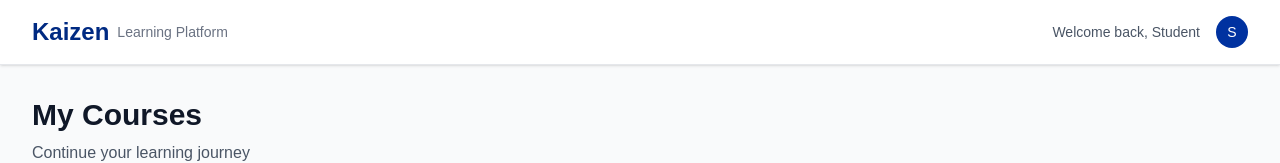
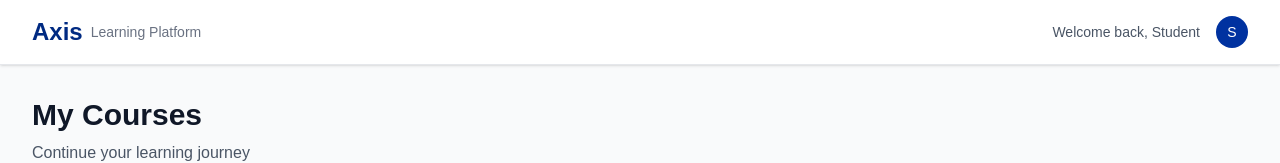
Before and after one commit to tehseendahya/kaizen, a Next.js app: page / in a window 1280 px wide. Shown: the top 163 px of the page. Built offline with nearby package versions, Linux system fonts and the light colour scheme.

Commit message:
name change

```diff
--- a/package.json
+++ b/package.json
@@ -1,5 +1,5 @@
 {
-  "name": "kaizen",
+  "name": "axis",
   "version": "0.1.0",
   "private": true,
   "scripts": {
--- a/src/app/layout.tsx
+++ b/src/app/layout.tsx
@@ -13,7 +13,7 @@
 });
 
 export const metadata: Metadata = {
-  title: "Kaizen",
+  title: "Axis",
   description: "Learning Platform",
 };
 
--- a/src/app/page.tsx
+++ b/src/app/page.tsx
@@ -182,7 +182,7 @@
         <div className="max-w-7xl mx-auto px-4 sm:px-6 lg:px-8">
           <div className="flex items-center justify-between h-16">
             <div className="flex items-center">
-              <h1 className="text-2xl font-bold text-blue-600">Kaizen</h1>
+              <h1 className="text-2xl font-bold text-blue-600">Axis</h1>
               <span className="ml-2 text-sm text-gray-500">Learning Platform</span>
             </div>
             <div className="flex items-center space-x-4">
```
Also changed, not shown: 1 other file (tests, documents, lock files or other folders).
